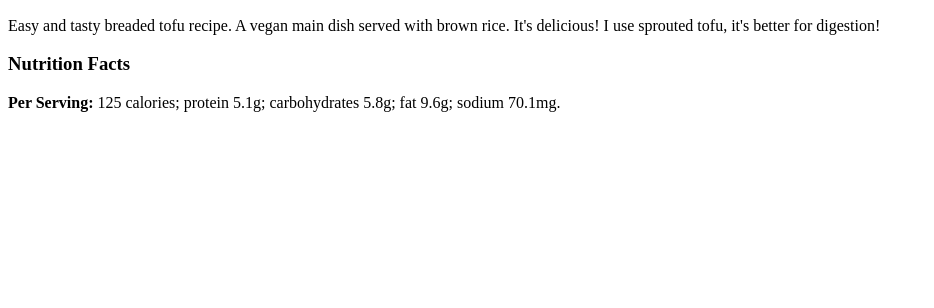
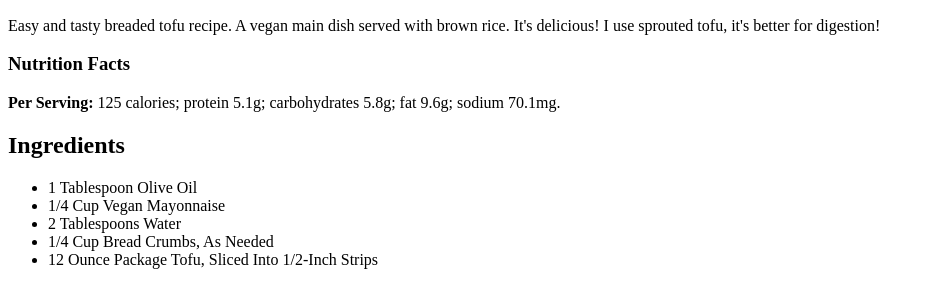
Before and after one commit to Wolfman7307/odin-recipes, a plain HTML site: page recipes/vegbredtofu.html in a window 1280 px wide. Shown: the part 434-742 px from the top of the page, without its empty margins (0-934 px from the left). Drawn offline with Linux system fonts and the light colour scheme.

Commit message:
Added Ingredients

```diff
--- a/recipes/vegbredtofu.html
+++ b/recipes/vegbredtofu.html
@@ -16,6 +16,15 @@
     <h3>Nutrition Facts</h3>
     <p><b>Per Serving:</b> 125 calories; protein 5.1g; carbohydrates 5.8g; fat 9.6g; sodium 70.1mg.</p>
 
+    <h2>Ingredients</h2>
+    <ul>
+        <li>1 Tablespoon Olive Oil</li>
+        <li>1/4 Cup Vegan Mayonnaise</li>
+        <li>2 Tablespoons Water</li>
+        <li>1/4 Cup Bread Crumbs, As Needed</li>
+        <li>12 Ounce Package Tofu, Sliced Into 1/2-Inch Strips</li>
+
+    </ul>
 </body>
 
 </html>
```
